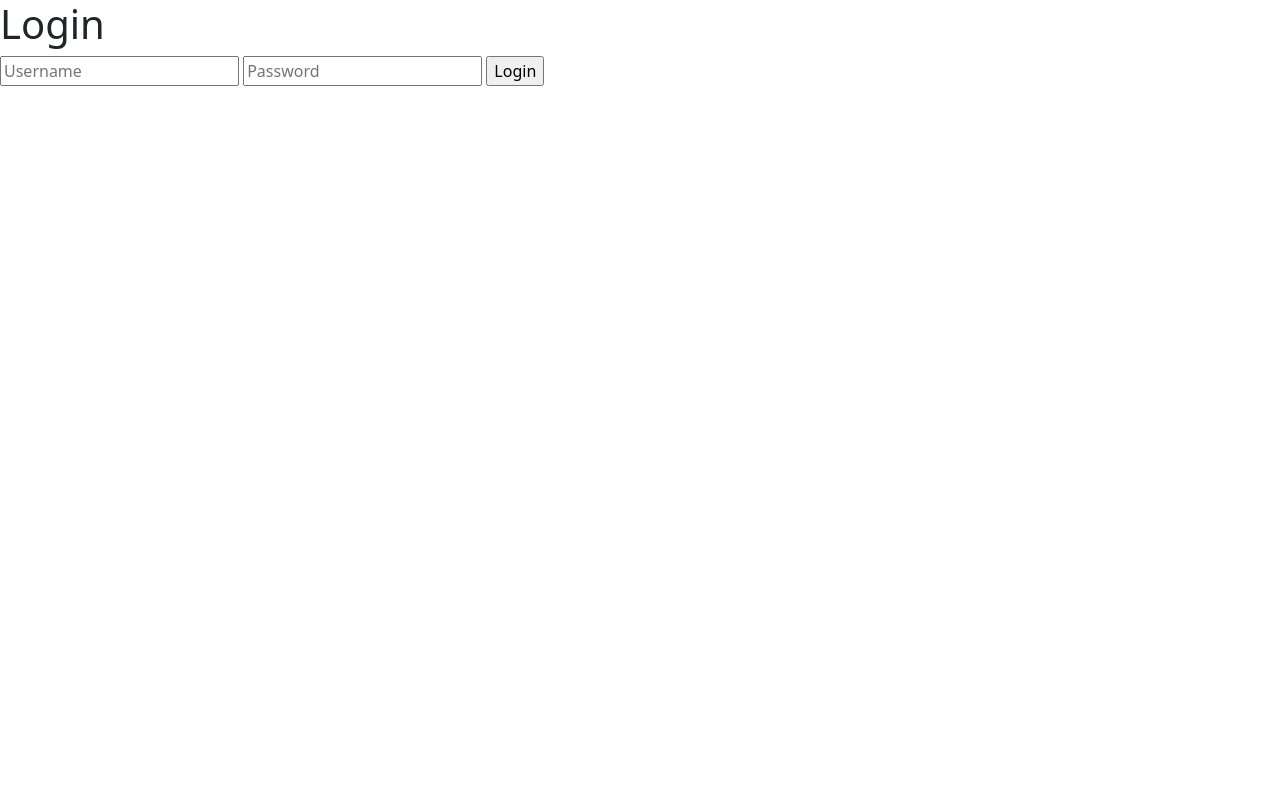
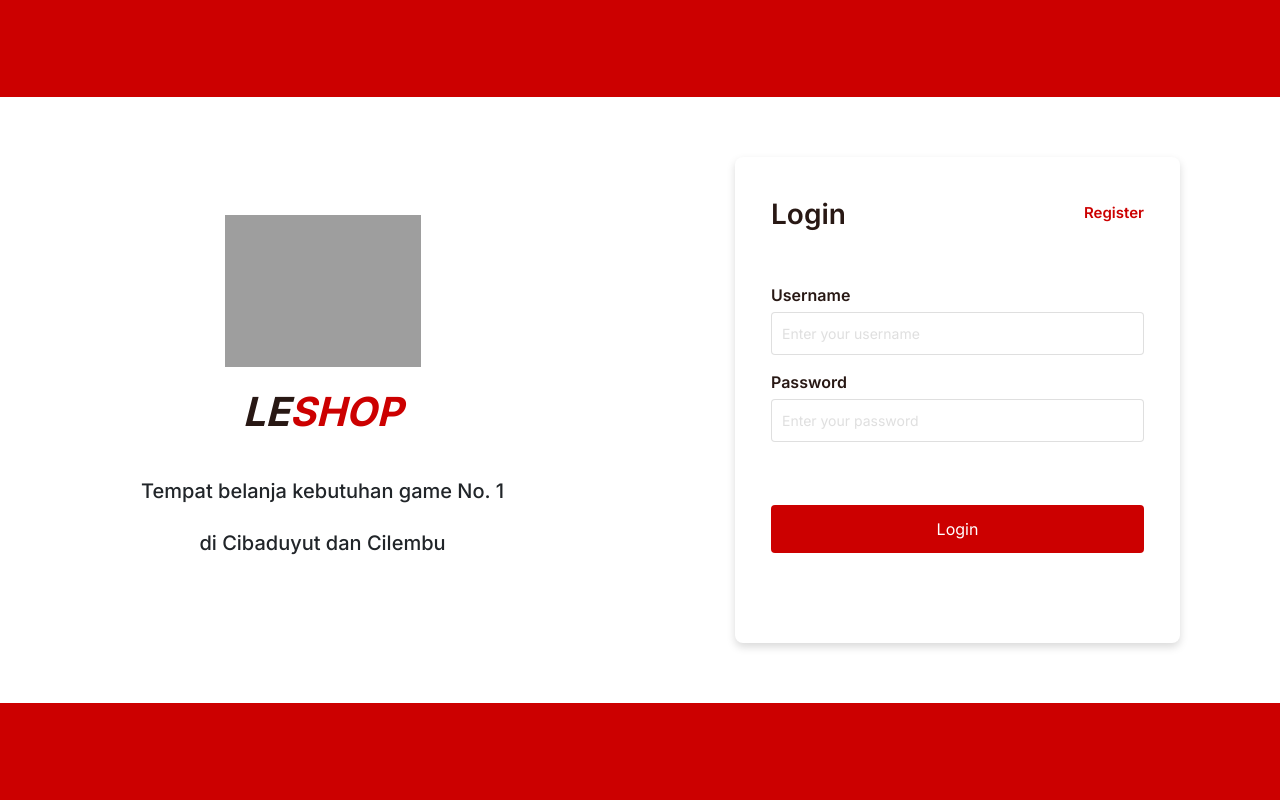
Before and after one commit to khalidziarabbani/projek-ADS, a Django app: page /login/ in a window 1280 px wide. Run offline with Django 4.2, Linux system fonts and the light colour scheme; grey boxes are pictures that could not be loaded.

Commit message:
styling loginpage

```diff
--- a/core/settings.py
+++ b/core/settings.py
@@ -84,7 +84,10 @@ USE_TZ = True
 # Static files (CSS, JavaScript, Images)
 # https://docs.djangoproject.com/en/4.1/howto/static-files/
 
-STATIC_URL = 'static/'
+STATIC_URL = '/static/'
+STATICFILES_DIRS = [
+    BASE_DIR / "static",
+]
 
 MEDIA_URL = '/media/'
 MEDIA_ROOT = BASE_DIR/'media'
--- /dev/null
+++ b/myFirstApp/static/css/login.css
@@ -0,0 +1,153 @@
+@import url('https://fonts.googleapis.com/css2?family=Inter:wght@100..900&display=swap');
+
+* {
+    margin: 0;
+    padding: 0;
+    font-family: 'Inter', sans-serif;
+    text-decoration: none;
+    box-sizing: border-box;
+}
+
+html, body {
+    width: 100%;
+    height: 100vh;
+}
+
+body {
+    display: flex;
+    flex-direction: column;
+}
+
+.background {
+    height: 14.0625%;
+    background: #C00;
+}
+
+.content {
+    height: 85.9375%;
+    padding: 60px 100px;
+    display: flex;
+    justify-content: space-between;
+    gap: 190px;
+}
+
+.content img{
+    width: 196px;
+    height: 172px;
+    padding-bottom: 20px;
+}
+
+.content .left{
+    display: flex;
+    flex-direction: column;
+    align-items: center;
+    justify-content: center;
+    width: 50%;
+}
+
+.left h1{
+    font-size: 40px;
+    font-style: italic;
+    font-weight: 700;
+    line-height: 123.333%;
+    color: #281814;;
+    margin-bottom: 28px;
+}
+
+.left span{
+    color: #C00;
+}
+
+.left p{
+    text-align: center;
+    font-family: Inter;
+    font-size: 20px;
+    font-weight: 500;
+    line-height: 52px;
+}
+
+form {
+    display: flex;
+    padding: 36px;
+    flex-direction: column;
+    justify-content: center;
+    align-items: center;
+    gap: 48px;
+}
+
+.content .right {
+    width: 50%;
+    border-radius: 8px;
+    background-color: #FFF;
+    box-shadow: 0px 4px 8px rgba(0, 0, 0, 0.15);
+}
+
+.judul {
+    width: 100%;
+    display: flex;
+    justify-content: space-between;
+    align-items: center;
+}
+
+.judul p {
+    font-size: 28px;
+    font-weight: 600;
+    color: #281814;
+    margin: 0;
+}
+
+.judul a {
+    font-size: 15px;
+    color: #C00;
+    font-weight: 600;
+    text-decoration: none;
+}
+
+.judul a:hover {
+    text-decoration: underline;
+}
+
+.form {
+    width: 100%;
+}
+
+.form label {
+    display: block;
+    margin-bottom: 5px;
+    font-weight: 600;
+    color: #281814;
+}
+
+.form input {
+    width: 100%;
+    padding: 10px;
+    margin-bottom: 15px;
+    border: 1px solid rgba(191, 191, 191, 0.5);
+    border-radius: 4px;
+    font-size: 14px;
+    color: #281814;
+}
+
+.form input::placeholder {
+    color: rgba(191, 191, 191, 0.5);
+}
+
+.button {
+    width: 100%;
+}
+
+.button input {
+    width: 100%;
+    padding: 12px;
+    background-color: #C00;
+    color: white;
+    border: none;
+    border-radius: 4px;
+    font-size: 16px;
+    cursor: pointer;
+    transition: background-color 0.3s;
+}
+
+.button input:hover {
+    background-color: #900;
+}
--- a/myFirstApp/views.py
+++ b/myFirstApp/views.py
@@ -19,6 +19,7 @@ def loginview(request):
             login(request, user)
             return redirect('index')
         else:
+            messages.error(request, 'Invalid username or password')
             return render(request, 'login.html')
     elif request.method == 'GET':
         return render(request, 'login.html')
@@ -30,17 +31,22 @@ def logoutview(request):
 def register(request):
     if request.method == 'POST':
         username = request.POST['username']
+        email = request.POST['email']
         password = request.POST['password']
         password2 = request.POST['password2']
 
         if password != password2:
-            messages.error(request, 'Password tidak sama')
+            messages.error(request, 'Passwords do not match')
             return render(request, 'register.html')
 
-        user = User.objects.create_user(username=username, password=password)
+        if User.objects.filter(email=email).exists():
+            messages.error(request, 'Email already in use')
+            return render(request, 'register.html')
+
+        user = User.objects.create_user(username=username, email=email, password=password)
         login(request, user)
-        messages.success(request, 'Registrasi berhasil. Anda berhasil login.')
-        return redirect('login')
+        messages.success(request, 'Registration successful. You are now logged in.')
+        return redirect('index')
 
     elif request.method == 'GET':
         return render(request, 'register.html')
--- a/templates/base.html
+++ b/templates/base.html
@@ -6,7 +6,17 @@
         <title>{% block title %}{% endblock title %}</title>
         <link href="https://cdn.jsdelivr.net/npm/bootstrap@5.2.2/dist/css/bootstrap.min.css" rel="stylesheet" integrity="sha384-Zenh87qX5JnK2Jl0vWa8Ck2rdkQ2Bzep5IDxbcnCeuOxjzrPF/et3URy9Bv1WTRi" crossorigin="anonymous">
         <link rel="stylesheet" href="https://cdn.jsdelivr.net/npm/bootstrap-icons@1.10.2/font/bootstrap-icons.css">
-        <style>{% block style %}{% endblock style %}</style>
+        <style>
+            @import url('https://fonts.googleapis.com/css2?family=Inter:wght@100..900&display=swap');
+            * {
+            margin: 0;
+            padding: 0;
+            font-family: 'Inter', sans-serif;
+            text-decoration: none;
+            box-sizing: border-box;
+            }
+            {% block style %}{% endblock style %}
+        </style>
         </head>
     <body>
         {% block content %}
--- a/templates/login.html
+++ b/templates/login.html
@@ -2,12 +2,32 @@
 {% block title %}Login{% endblock title %}
 {% block content %}
 {% load static %}
-<link rel="stylesheet" href="{% static 'login.css' %}">
-<h1>Login</h1>
-<form action="" method="post">
-    {% csrf_token %}
-    <input type="text" name="username" placeholder="Username" required>
-    <input type="password" name="password" placeholder="Password" required>
-    <input type="submit" value="Login">
-</form>
+<link rel="stylesheet" href="{% static 'css/login.css' %}">
+<div class="background"></div>
+<div class="content">
+    <div class="left">
+        <img src="{% static "img/logo.svg" %}" alt="logo">
+        <h1>LE<span>SHOP</span></h1>
+        <p>Tempat belanja kebutuhan game No. 1<br>di Cibaduyut dan Cilembu</p>
+    </div>
+    <div class="right">
+        <form action="" method="post">
+            {% csrf_token %}
+            <div class="judul">
+                <p>Login</p>
+                <a href={% url 'register' %}>Register</a>
+            </div>
+            <div class="form">
+                <label for="username">Username</label>
+                <input type="text" name="username" placeholder="Enter your username" required>
+                <label for="password">Password</label>
+                <input type="password" name="password" placeholder="Enter your password" required>
+            </div>
+            <div class="button">
+                <input type="submit" value="Login">
+            </div>
+        </form>
+    </div>
+</div>
+<div class="background"></div>
 {% endblock content %}
--- a/templates/register.html
+++ b/templates/register.html
@@ -5,6 +5,7 @@
     <form action="" method="post">
         {% csrf_token %}
         <input type="text" name="username" placeholder="Enter Username" required>
+        <input type="email" name="email" placeholder="Enter Email" required>
         <input type="password" name="password" placeholder="Enter Password" required>
         <input type="password" name="password2" placeholder="Confirm Password" required>
         <input type="submit" value="Register">
```
Also changed, not shown: myFirstApp/static/css/index.css (added), myFirstApp/static/css/register.css (added), myFirstApp/static/img/logo.svg (added), myFirstApp/static/img/winter.jpg (deleted).
